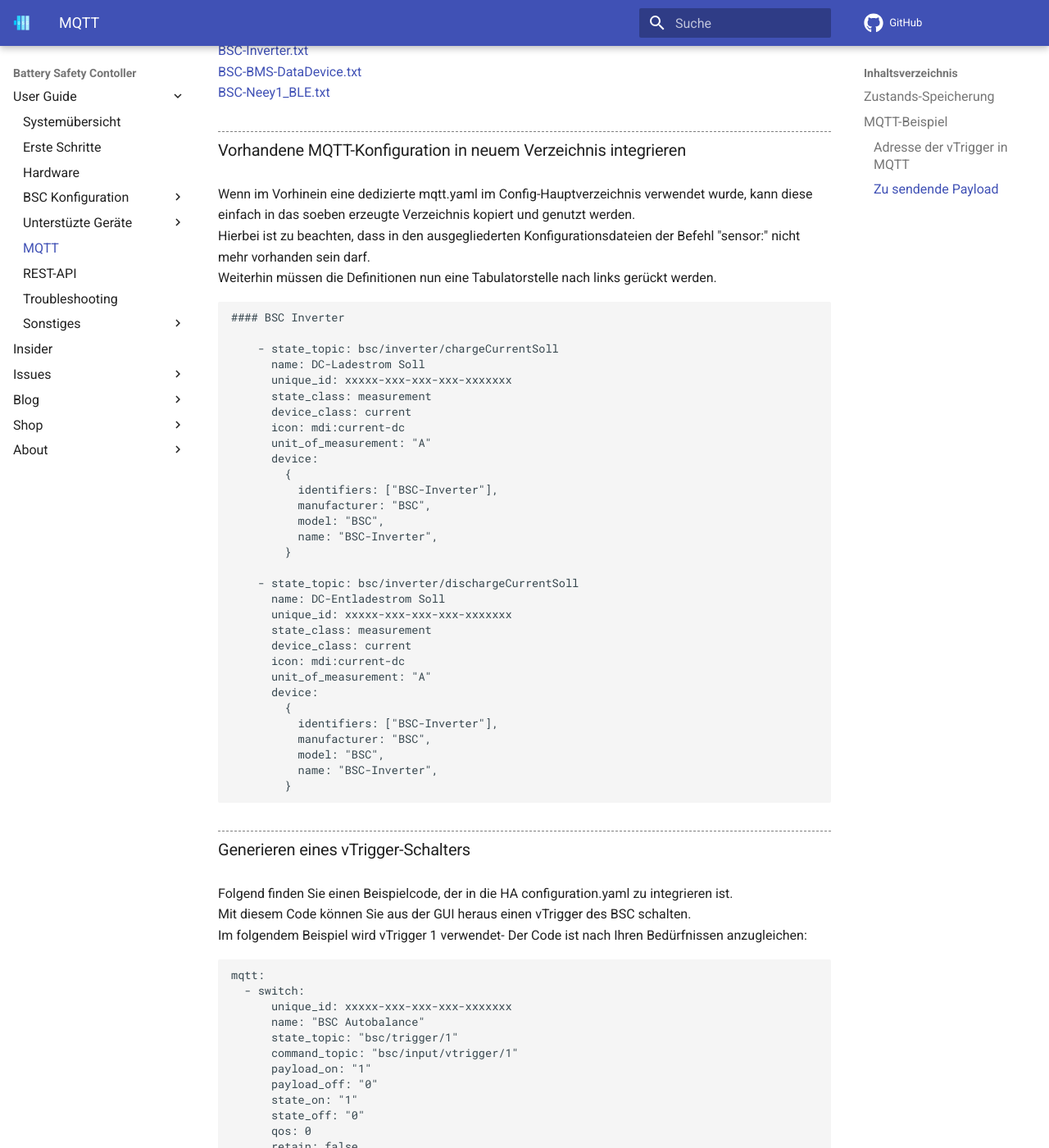
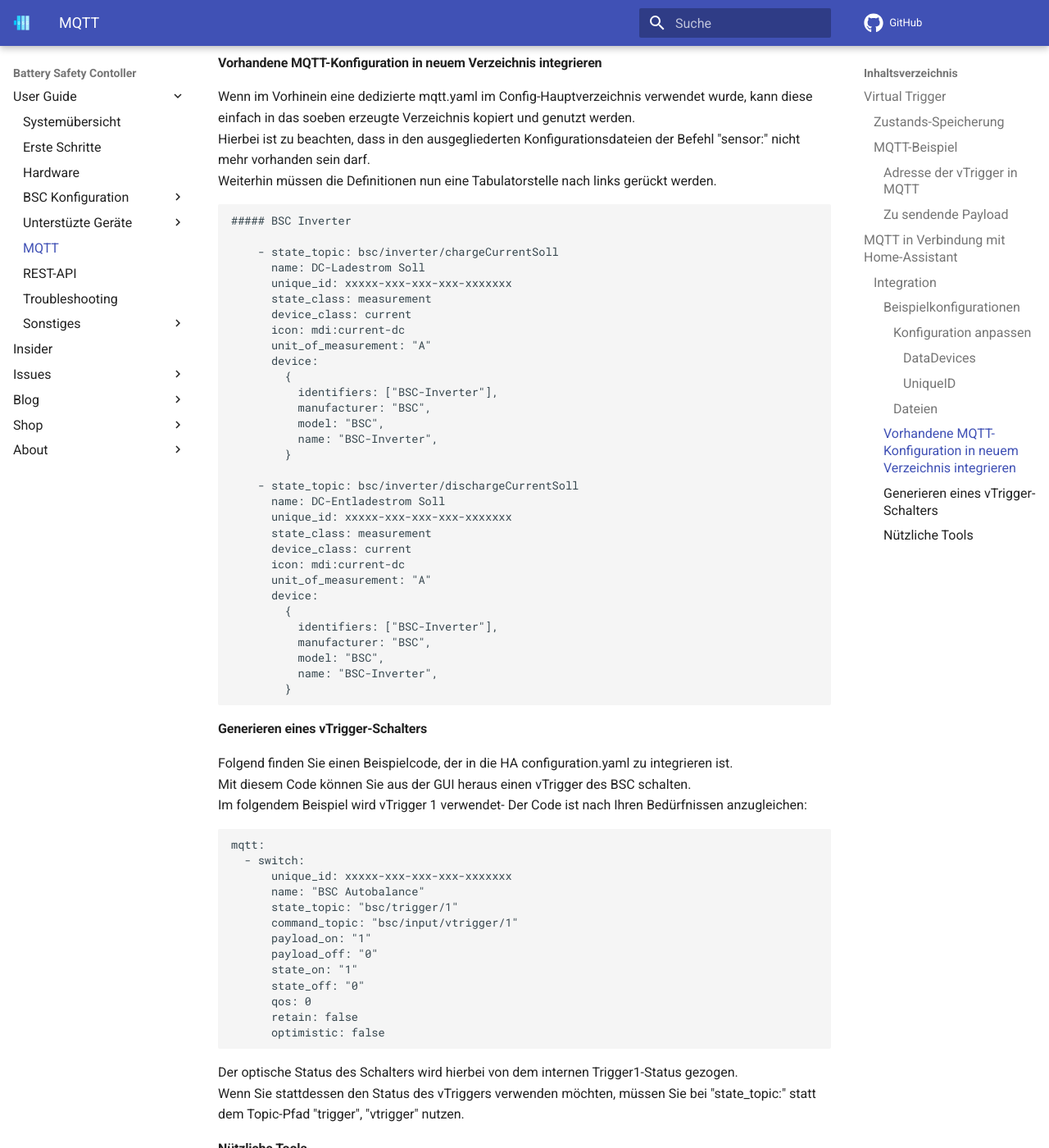
Before and after one commit to bsc-org/bsc, an MkDocs documentation site: the page built from docs/mqtt.md, in a window 1280 px wide and 1400 px high, scrolled down 3721 px. Shown: the whole window at 82% size. Built offline with MkDocs 1.6.1 and Material for MkDocs 9.7.7, drawn with Linux system fonts in a browser that asks for light colours; comment, search, counter and statistics services are not loaded.

Commit message:
Überschrift mit ## angefangen, damit # automatisch eingefügt wird
Vorlage: troubleshooting.md

````diff
--- a/docs/mqtt.md
+++ b/docs/mqtt.md
@@ -1,10 +1,10 @@
-# Virtual Trigger
+## Virtual Trigger
 
 Es gibt zu jedem der 10 internen Trigger, einen von ausserhalb ansteuerbaren virtuellen Trigger, die "vTrigger".
 Diese können per MQTT oder der [Restapi](restapi.md/#5-vtrigger-post) gesetzt werden.
 Jeder vTrigger setzt intern seinen korrespondierenden Trigger auf den gesendeten boolschen Wert (0/1).
 
-## Zustands-Speicherung
+### Zustands-Speicherung
 
 Es gibt zwei Möglichkeiten die vTrigger "speichernd" über einen Reboot hinaus zu erhalten:
 
@@ -14,11 +14,11 @@ Sobald das BSC wieder am Broker angemeldet wurde, wird der bisherige Trigger-Zus
 2) Für jeden vTrigger kann über das BSC-Menü festgelegt werden, ob er speichernd angelegt werden soll.
 Diese Einstellungen der Remanenz befindet sich unter „System“ bei den [MQTT-Optionen](settings_bsc.md/#mqtt).
 
-## MQTT-Beispiel
+### MQTT-Beispiel
 Die vTrigger sind erst einmal nicht über z.B. den MQTT-Explorer sichtbar.
 Erst wenn ein vTrigger einmal von extern gesetzt wurde, wird dieser auch im MQTT-Explorer dargestellt.
 
-### Adresse der vTrigger in MQTT
+#### Adresse der vTrigger in MQTT
 `{Device Name}/input/vtrigger/{Trigger Nummer}`
 
 | Platzhalter  |Beschreibung   |
@@ -26,13 +26,13 @@ Erst wenn ein vTrigger einmal von extern gesetzt wurde, wird dieser auch im MQTT
 | {Device Name} |  "MQTT Device Name" aus den System-Settings|
 | {Trigger Nummer} | Trigger-ID von 1 bis 10 |
 
-### Zu sendende Payload
+#### Zu sendende Payload
 0 -> Trigger Low
 1 -> Trigger High
 
-# MQTT in Verbindung mit Home-Assistant
+## MQTT in Verbindung mit Home-Assistant
 
-## Integration
+### Integration
 Um die Übersichtlichkeit der configuration.yaml zu wahren, können getrennte MQTT-Config-Dateien genutzt werden.
 Sinnvoll ist es z.B. pro angebundener Hardware eine Datei zu generieren.
 
@@ -50,7 +50,7 @@ Dieses muss händisch erstellt werden.
 Nun müssen die .yaml Dateien an dieser Stelle abgelegt werden.
 HomeAssistant wird jede der Dateien beim Boot einlesen und auswerten.
 
-### Beispielkonfigurationen
+#### Beispielkonfigurationen
 Folgend findet Ihr Beispielkonfigurationen für verschiedene Hardware:
 
 * BSC intern
@@ -58,16 +58,16 @@ Folgend findet Ihr Beispielkonfigurationen für verschiedene Hardware:
 * Inverter
 * Neey-Balancer
 
-#### Konfiguration anpassen
+##### Konfiguration anpassen
 Die Dateien müssen zur Integration statt ".txt" in ".yaml" umbenannt werden.
 Leider unterstützt Github .yaml nicht.
 
-##### DataDevices
+###### DataDevices
 Der DataDeviceName muss von Ihnen, je nach BSC-Konfiguration, korrekt in den Dateien benamt werden.
 Die Stelle hierzu ist mit dem Kürzel "{DataDeviceName}" markiert.
 {DataDeviceName} = Definierter Klartext-Name im Data device mapping.
 
-##### UniqueID
+###### UniqueID
 Innerhalb der Dateien gibt es pro Sensorwert eine UniqueID welche von jedem definiert werden muss.
 Generieren kann man diese beispielsweise mit der "Version 1" auf https://www.uuidgenerator.net/version1 .
 
@@ -82,19 +82,19 @@ Die selbe Vorgehensweise funktioniert über VisualStudioCode mit dem Addon "UUID
 ![](img/mqtt/mqtt_uuid_generator_3.jpg)
 => Speichern
 
-#### Dateien
+##### Dateien
 
 [BSC-Internal.txt](files/mqtt_internal.txt)
 [BSC-Inverter.txt](files/mqtt_inverter.txt)
 [BSC-BMS-DataDevice.txt](files/bsc_bms_datadevice.txt)
 [BSC-Neey1_BLE.txt](files/mqtt_neey1_ble.txt)
 
-### Vorhandene MQTT-Konfiguration in neuem Verzeichnis integrieren
+#### Vorhandene MQTT-Konfiguration in neuem Verzeichnis integrieren
 Wenn im Vorhinein eine dedizierte mqtt.yaml im Config-Hauptverzeichnis verwendet wurde, kann diese einfach in das soeben erzeugte Verzeichnis kopiert und genutzt werden.
 Hierbei ist zu beachten, dass in den ausgegliederten Konfigurationsdateien der Befehl "sensor:" nicht mehr vorhanden sein darf.
 Weiterhin müssen die Definitionen nun eine Tabulatorstelle nach links gerückt werden.
 ```yaml
-#### BSC Inverter
+##### BSC Inverter
 
     - state_topic: bsc/inverter/chargeCurrentSoll
       name: DC-Ladestrom Soll
@@ -127,7 +127,7 @@ Weiterhin müssen die Definitionen nun eine Tabulatorstelle nach links gerückt
         }
 ```
 
-### Generieren eines vTrigger-Schalters
+#### Generieren eines vTrigger-Schalters
 Folgend finden Sie einen Beispielcode, der in die HA configuration.yaml zu integrieren ist.
 Mit diesem Code können Sie aus der GUI heraus einen vTrigger des BSC schalten.
 Im folgendem Beispiel wird vTrigger 1 verwendet- Der Code ist nach Ihren Bedürfnissen anzugleichen:
@@ -151,5 +151,5 @@ mqtt:
 Der optische Status des Schalters wird hierbei von dem internen Trigger1-Status gezogen.
 Wenn Sie stattdessen den Status des vTriggers verwenden möchten, müssen Sie bei "state_topic:" statt dem Topic-Pfad "trigger", "vtrigger" nutzen.
 
-### Nützliche Tools
+#### Nützliche Tools
 Automatische Erstellung der BSC MQTT-Topics in HA: <a href="https://github.com/dominikfe/ha_bsc_discovery_automation" target="_blank">https://github.com/dominikfe/ha_bsc_discovery_automation</a>
````
